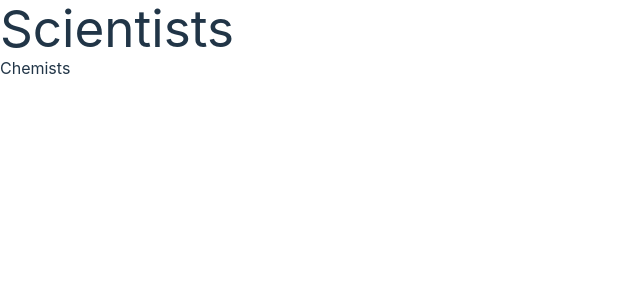
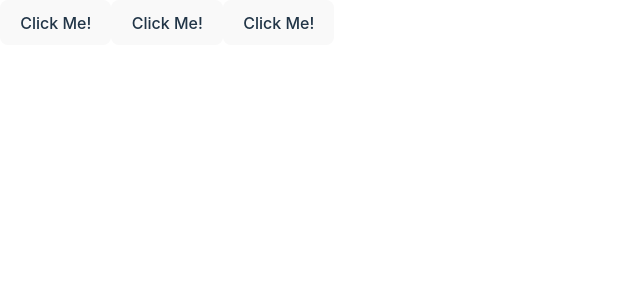
Before and after one commit to draczihper/react-app, a React (Vite) app: page / in a window 1280 px wide. Shown: the top 300 px of the page, without its empty margins (0-640 px from the left). Built offline with nearby package versions, Linux system fonts and the light colour scheme.

Commit message:
Render 3 buttons

```diff
--- a/src/App.jsx
+++ b/src/App.jsx
@@ -1,32 +1,15 @@
-import { people } from './data.js';
-import { getImageUrl } from './utils.js';
-
-export default function List() {
-  const chemists = people.filter(person => {
-    person.profession === 'chemist';
-
-    const everyoneElse = people.filter(person => {
-      person.profession !== 'chemist'
-    })
-  });
+function Button() {
   return (
-    <article>
-      <h1>Scientists</h1>
-      <h2>Chemists</h2>
-      <ul>
-      {chemists.map(person =>
-        <li key={person.id}>
-          <img src={getImageUrl(person)}
-            alt ={person.name}
-            />
-          <p>
-          <b>{person.name}:</b>
-            {" " + person.profession + " "} and is known for  {person.accomplishment}
-
-         </p>
-          </li>
-      )}
-      </ul>
-    </article>
+    <button>Click Me!</button>
   );
 }
+
+export default function App() {
+  return (
+    <div>
+      <Button />
+      <Button />
+      <Button />
+    </div>
+  );
+}
```
